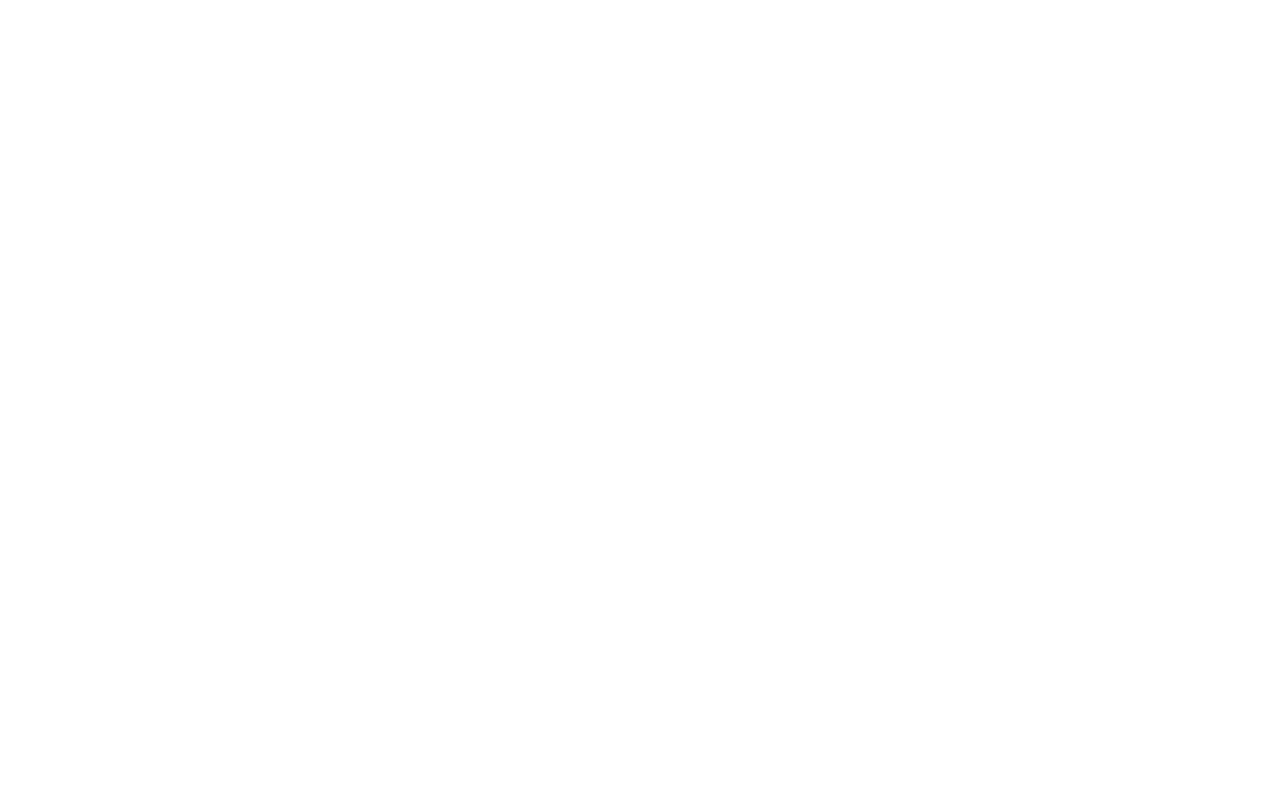
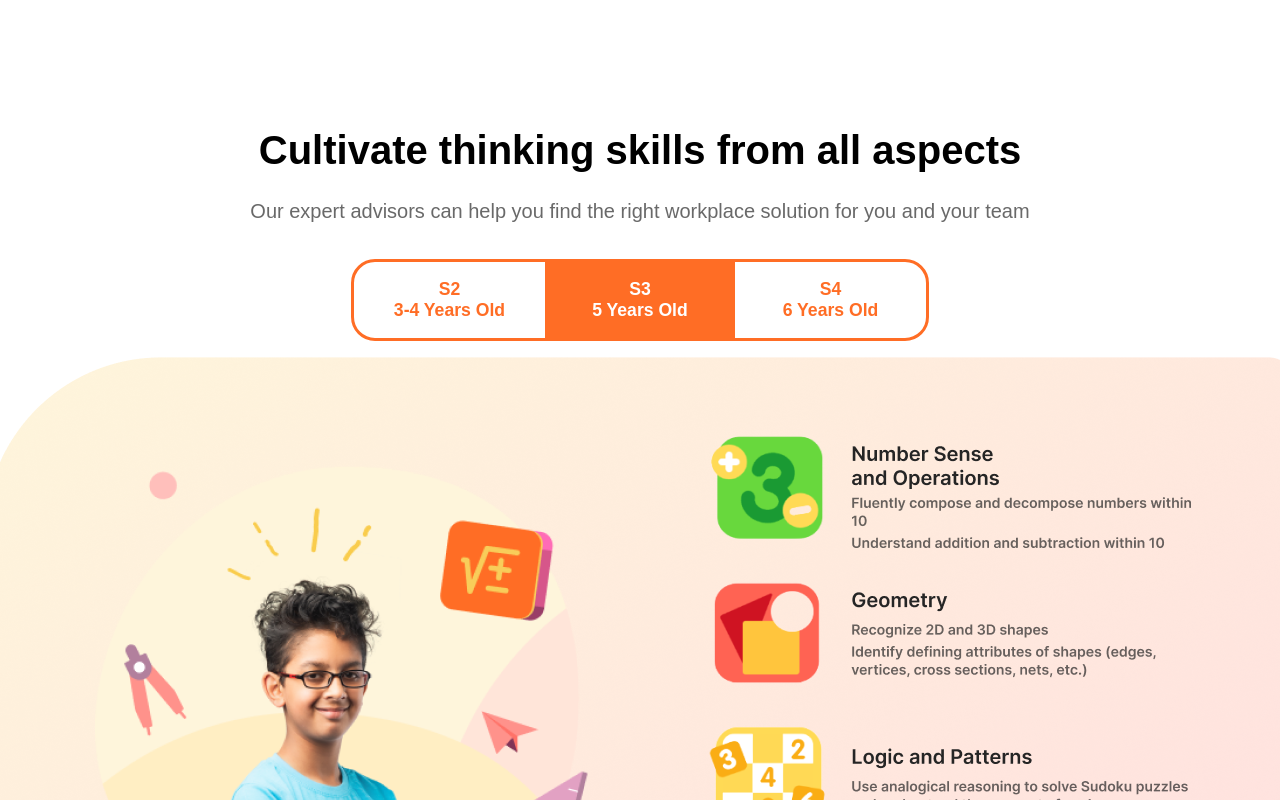
Before and after one commit to R0hanNayan/Creta-Class, a React (Create React App) app: page / in a window 1280 px wide. Shown: the part 1620-2420 px from the top of the page. Before the commit the page ends 1650 px from the top, so only its background shows below. Built offline with nearby package versions, Linux system fonts and the light colour scheme.

Commit message:
Added About Section

```diff
--- a/src/components/About/About.jsx
+++ b/src/components/About/About.jsx
@@ -2,6 +2,7 @@
 import './about.css';
 import infos from './index.js';
 import Card from '../../utils/Card/Card.jsx';
+import about2 from '../../assets/about2.png';
 
 const About = () => {
   return (
@@ -24,6 +25,18 @@
                 }
             </div>
         </div>
+        <div className='about-2'>
+            <h1 className='about-header1'>Cultivate thinking skills from all aspects</h1>
+            <p className='about-p1'>Our expert advisors can help you find the right workplace solution for you and your team</p>
+            <div className='about-levels'>
+                <p className='about-p2-1'>S2 <br /> 3-4 Years Old</p>
+                <p className='about-p2-2'>S3 <br /> 5 Years Old</p>
+                <p className='about-p2-3'>S4 <br /> 6 Years Old</p>
+            </div>
+            <div className='about-2-img'>
+                <img src={about2} alt="About" />
+            </div>
+        </div>
     </div>
   )
 }
--- a/src/components/About/about.css
+++ b/src/components/About/about.css
@@ -37,3 +37,65 @@
     justify-content: center;
     gap: 2rem;
 }
+
+.about-2{
+    margin-top: 5rem;
+    padding: 4rem;
+    display: flex;
+    flex-direction: column;
+    justify-content: center;
+    align-items: center;
+    gap: 1rem;
+}
+
+.about-levels{
+    display: flex;
+    flex-direction: row;
+    justify-content: center;
+    align-items: center;
+    width: 35.726rem;
+    height: 4.743rem;
+    border: 0.2rem solid #FF6D25;
+    border-radius: 1.5rem;
+}
+
+.about-p2-1{
+    width: 11.961rem;
+    height: 4.743rem;
+    font-family: "Montserrat", sans-serif;
+    font-size: 1.1rem;
+    font-weight: 600;
+    text-align: center;
+    color: #FF6D25;
+    display: flex;
+    flex-direction: column;
+    align-items: center;
+    justify-content: center;
+}
+.about-p2-2{
+    width: 11.961rem;
+    height: 4.743rem;
+    font-family: "Montserrat", sans-serif;
+    font-size: 1.1rem;
+    font-weight: 600;
+    text-align: center;
+    color: white;
+    background-color: #FF6D25;
+    display: flex;
+    flex-direction: column;
+    align-items: center;
+    justify-content: center;
+}
+.about-p2-3{
+    width: 11.961rem;
+    height: 4.743rem;
+    font-family: "Montserrat", sans-serif;
+    font-size: 1.1rem;
+    font-weight: 600;
+    text-align: center;
+    color: #FF6D25;
+    display: flex;
+    flex-direction: column;
+    align-items: center;
+    justify-content: center;
+}
--- a/src/components/Home/home.css
+++ b/src/components/Home/home.css
@@ -36,7 +36,7 @@
 .home-btns {
     display: grid;
     grid-template-columns: repeat(4, 1fr);
-    gap: 1REM;
+    gap: 1rem;
     margin-bottom: 1rem;
 }
 
```
Also changed, not shown: src/assets/about2.png (added).
